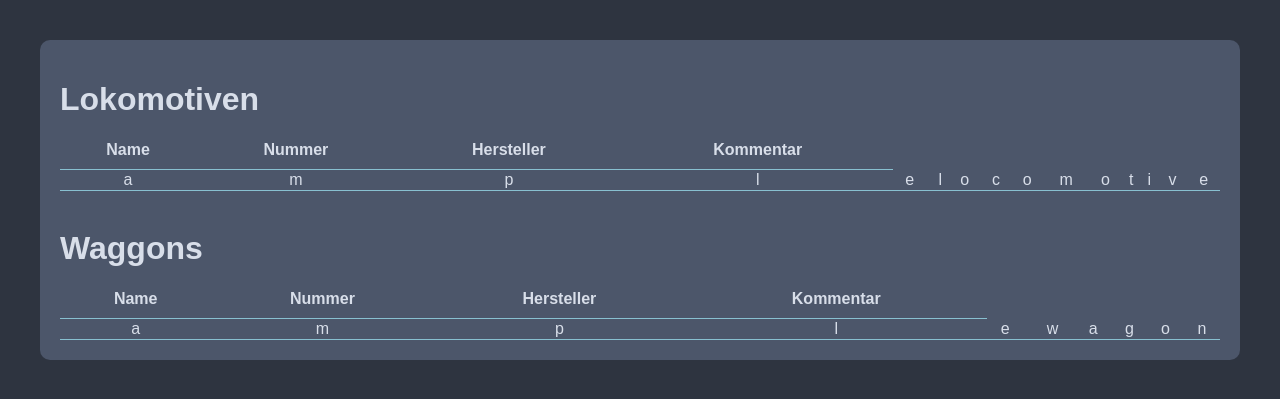
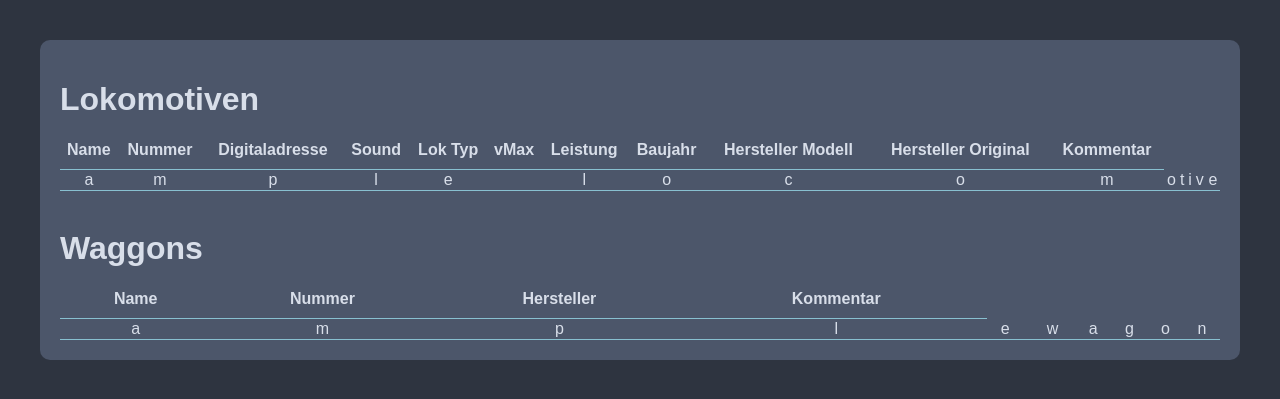
Before and after one commit to Jonas-Luetolf/RailInventory, a Flask app: template application/templates/index.html in a window 1280 px wide. Shown: the part 90-489 px from the top of the page. Run offline with Flask 2, Linux system fonts and the light colour scheme; the template is opened without the code that fills it: most values are stand-ins (such as "Sample title", 1, 10 or a date in 2020).

Commit message:
table head line

```diff
--- a/application/templates/index.html
+++ b/application/templates/index.html
@@ -9,7 +9,14 @@
         <tr>
             <th>Name</th>
             <th>Nummer</th>
-            <th>Hersteller</th>
+            <th>Digitaladresse</th>
+            <th>Sound</th>
+            <th>Lok Typ</th>
+            <th>vMax</th>
+            <th>Leistung</th>
+            <th>Baujahr</th>
+            <th>Hersteller Modell</th>
+            <th>Hersteller Original</th>
             <th>Kommentar</th>
         </tr>
 
```
